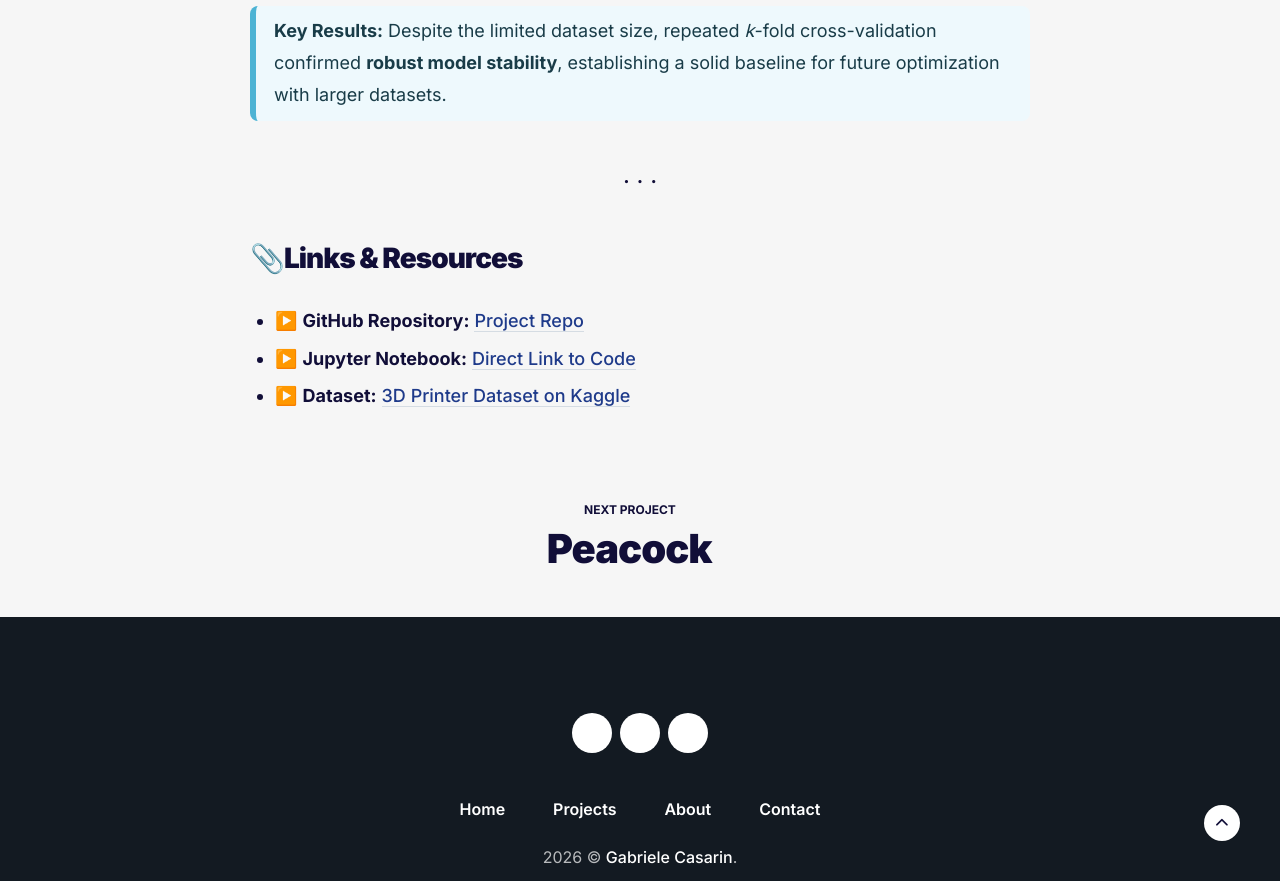
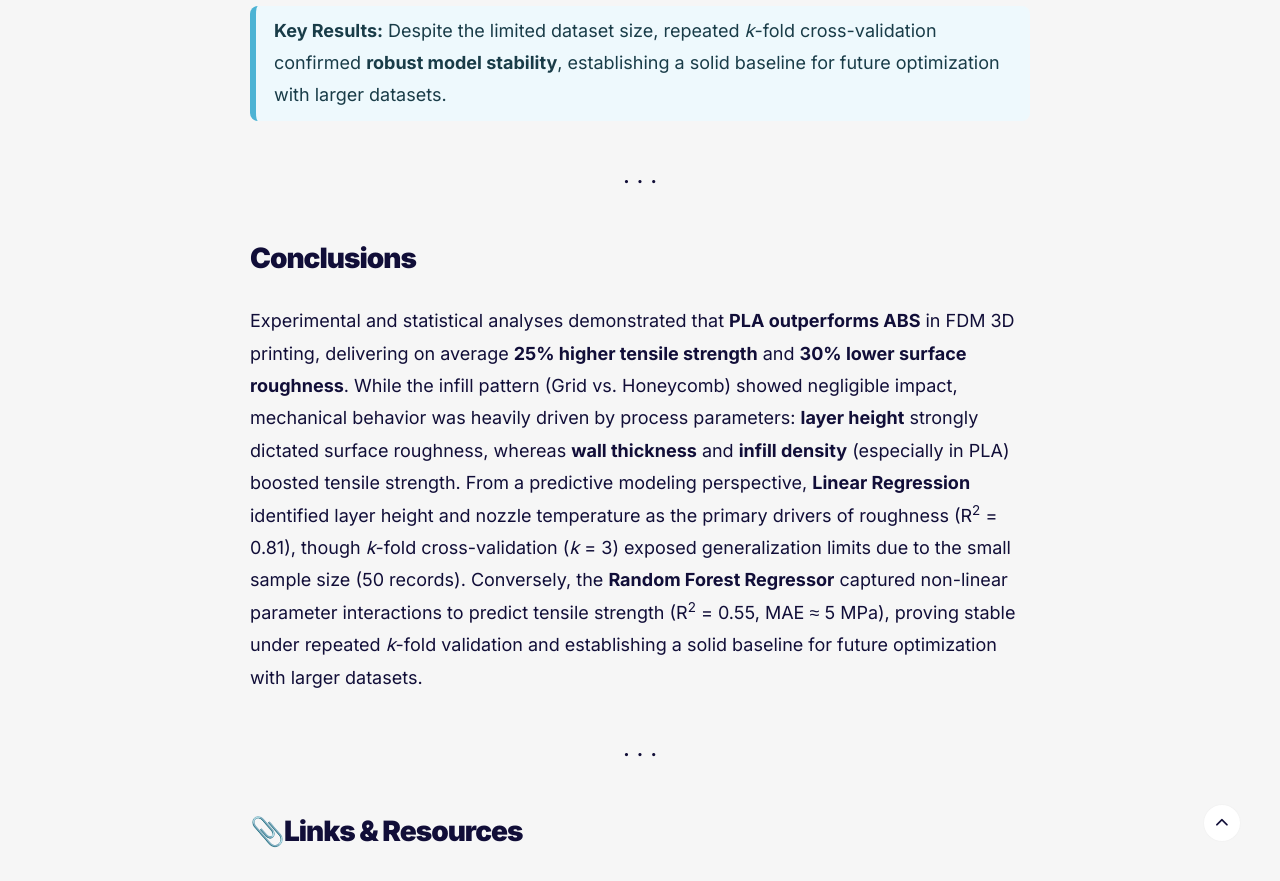
Before and after one commit to gcasarin/gcasarin.github.io, a Jekyll site: the page built from docs/_projects/3d_printing_analysis.md, in a window 1280 px wide and 900 px high, scrolled down 7657 px, cut to the strip 19-900 px from the top of the window. Built offline with Jekyll 4.4.1, drawn with Linux system fonts in a browser that asks for light colours.

Commit message:
Add conclusions section to 3D printing analysis
Added conclusions summarizing the performance of PLA vs. ABS in FDM 3D printing, highlighting key findings from experimental analyses and predictive modeling.

```diff
--- a/docs/_projects/3d_printing_analysis.md
+++ b/docs/_projects/3d_printing_analysis.md
@@ -179,6 +179,13 @@ random_forest_pipeline.fit(X2_train, y2_train)
 
 ---
 
+## Conclusions
+
+Experimental and statistical analyses demonstrated that **PLA outperforms ABS** in FDM 3D printing, delivering on average **25% higher tensile strength** and **30% lower surface roughness**. While the infill pattern (Grid vs. Honeycomb) showed negligible impact, mechanical behavior was heavily driven by process parameters: **layer height** strongly dictated surface roughness, whereas **wall thickness** and **infill density** (especially in PLA) boosted tensile strength.
+From a predictive modeling perspective, **Linear Regression** identified layer height and nozzle temperature as the primary drivers of roughness (R<sup>2</sup> = 0.81), though *k*-fold cross-validation (*k* = 3) exposed generalization limits due to the small sample size (50 records). Conversely, the **Random Forest Regressor** captured non-linear parameter interactions to predict tensile strength (R<sup>2</sup> = 0.55, MAE ≈ 5 MPa), proving stable under repeated *k*-fold validation and establishing a solid baseline for future optimization with larger datasets.
+
+---
+
 ## 📎Links & Resources
 * ▶️ **GitHub Repository:** [Project Repo](https://github.com/gcasarin/Python_Project-Data-Analysis-and-Predictive-Modeling-of-Mechanical-Properties-in-FDM-3D-Printing)
 * ▶️ **Jupyter Notebook:** [Direct Link to Code](https://github.com/gcasarin/Python_Project-Data-Analysis-and-Predictive-Modeling-of-Mechanical-Properties-in-FDM-3D-Printing/blob/main/Data-Analysis-and-Predictive-Modeling-of-Mechanical-Properties-in-FDM-3D-Printing.ipynb)
```
